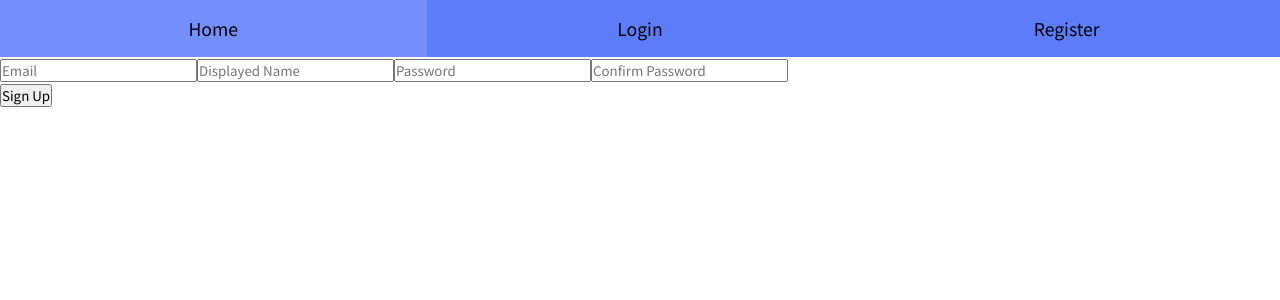
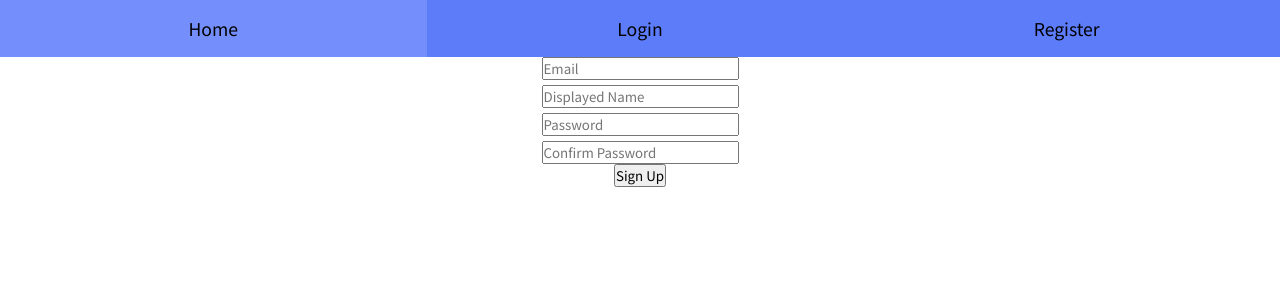
Before and after one commit to 5tarlight/devpub-frontend, a React (Create React App) app: page /register in a window 1280 px wide. Shown: the top 300 px of the page. Built offline with nearby package versions, Linux system fonts and the light colour scheme.

Commit message:
error-msg & form align

```diff
--- a/src/components/Header/Header.scss
+++ b/src/components/Header/Header.scss
@@ -1,3 +1,5 @@
+@import './src/styles/utils';
+
 .header {
   background: #5c7cfa;
   display:table;
--- a/src/components/Header/Header.tsx
+++ b/src/components/Header/Header.tsx
@@ -29,7 +29,7 @@ const Header: FC<Props> = ({ isLoggedIn }) => {
         (i.shouldLoggedIn == 1 && isLoggedIn),
     )
     .map((item, i) => (
-      <NavLink to={item.to} key={i} className={cx('header-item')}>
+      <NavLink to={item.to} key={i} className={cx('header-item', 'no-drag')}>
         {item.value}
       </NavLink>
     ));
--- a/src/components/auth/AuthInput/AuthInput.scss
+++ b/src/components/auth/AuthInput/AuthInput.scss
@@ -0,0 +1,4 @@
+.register-input {
+  display: block;
+  margin: auto auto 5px;
+}
--- a/src/components/auth/RegisterForm/RegisterForm.scss
+++ b/src/components/auth/RegisterForm/RegisterForm.scss
@@ -0,0 +1,10 @@
+body {
+  text-align: center;
+}
+
+.error-msg {
+  color: red;
+  font-style: italic;
+  margin-top: -7px;
+  font-size: 13px;
+}
--- a/src/components/auth/RegisterForm/RegisterForm.tsx
+++ b/src/components/auth/RegisterForm/RegisterForm.tsx
@@ -73,7 +73,7 @@ const RegisterForm: FC = () => {
         placeholder={'Confirm Password'}
         onChange={onConfirmChange}
       />
-      <div className={cx('confirm-msg')}>{confirmMsg}</div>
+      <div className={cx('error-msg')}>{confirmMsg}</div>
       <input type={'submit'} value={'Sign Up'} />
     </div>
   );
```
Also changed, not shown: 1 other file (tests, documents, lock files or other folders).
